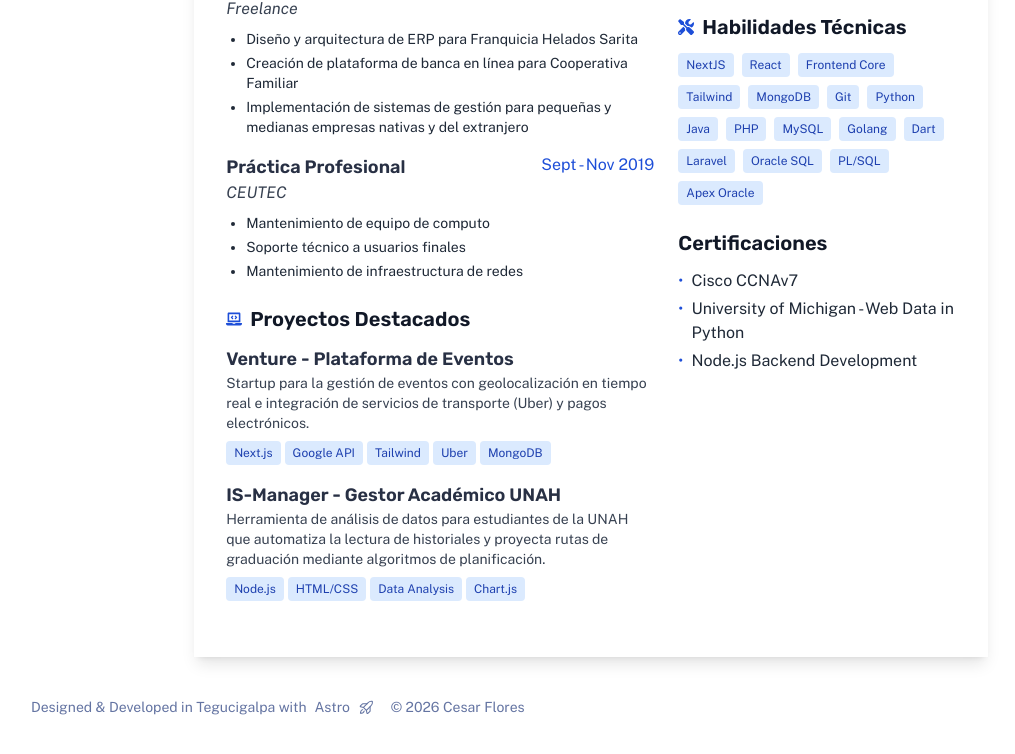
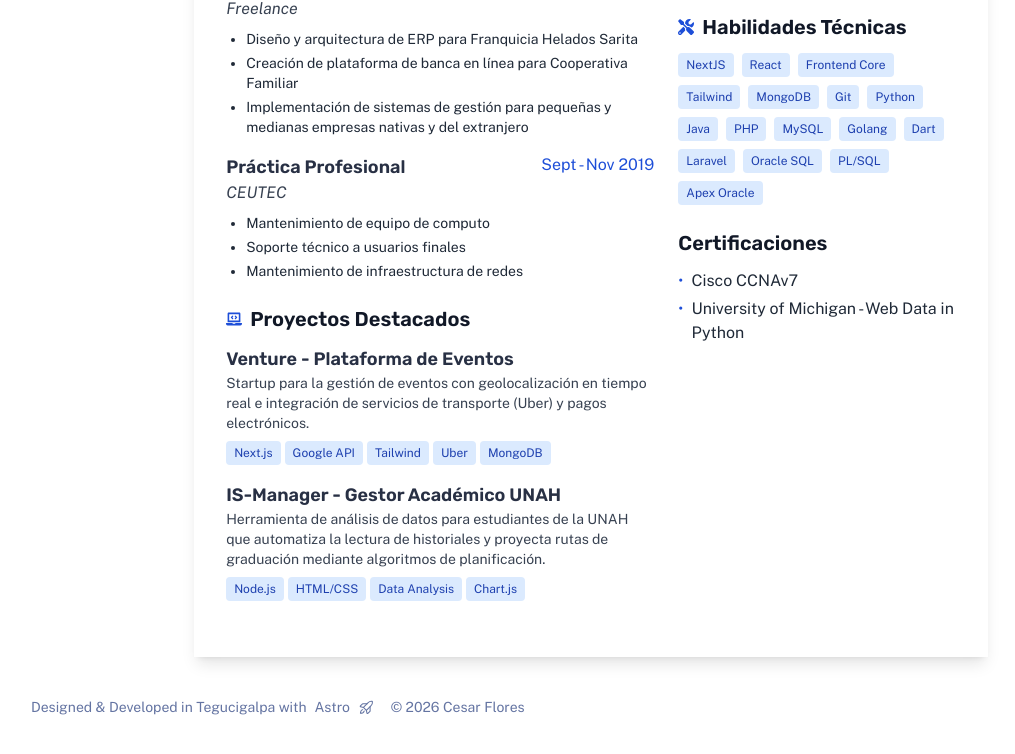
Before and after one commit to CoFlores-12/portafolio-astro, an Astro site: page /cv in a window 1280 px wide. Shown: the part 717-1471 px from the top of the page, without its empty margins (49-1064 px from the left). Built offline with nearby package versions, Linux system fonts and the light colour scheme; Astro itself is replaced by a stand-in of ours.

Commit message:
Update cv.astro

```diff
--- a/src/pages/cv.astro
+++ b/src/pages/cv.astro
@@ -224,10 +224,7 @@ const projects = [
               <span class="text-blue-700 mr-2">•</span>
               <span>University of Michigan - Web Data in Python</span>
             </li>
-            <li class="flex items-start">
-              <span class="text-blue-700 mr-2">•</span>
-              <span>Node.js Backend Development</span>
-            </li>
+
           </ul>
         </section>
       </div>
```
